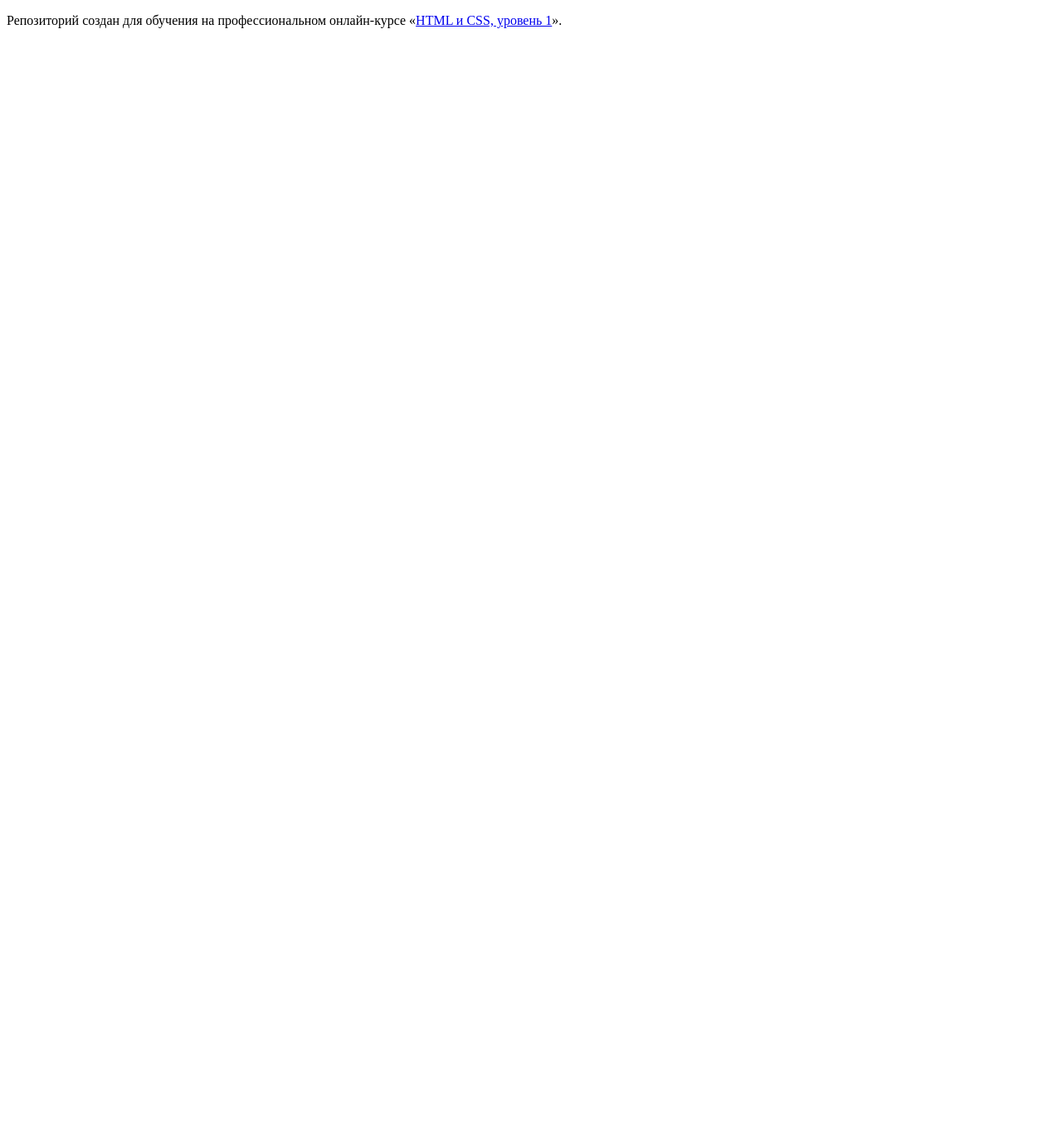
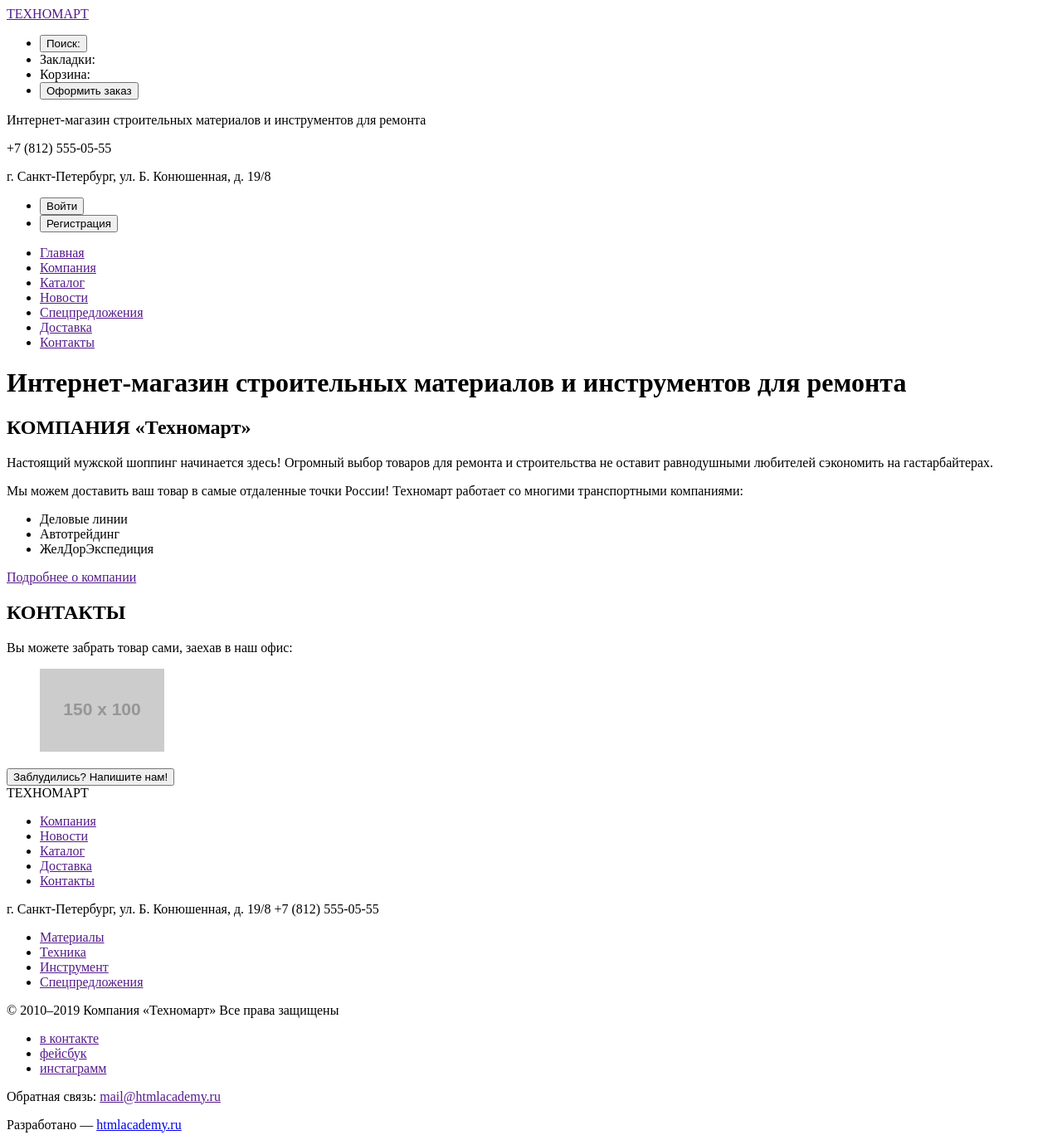
Before and after one commit to alscode2019/856931-technomart-26, a plain HTML site: page index.html in a window 1280 px wide. Shown: the whole page at 83% size. Before the commit the page ends 800 px from the top, so only its background shows below. Drawn offline with Linux system fonts and the light colour scheme; placeholder pictures from the web are drawn by us.

Commit message:
Семантическая разметка index.html

```diff
--- a/index.html
+++ b/index.html
@@ -5,8 +5,84 @@
     <title>HTML Academy: Техномарт</title>
   </head>
   <body>
-
-    <p>Репозиторий создан для обучения на профессиональном онлайн‑курсе «<a href="https://htmlacademy.ru/intensive/htmlcss">HTML и CSS, уровень 1</a>».</p>
-
+<header>
+   <div><a href="">ТЕХНОМАРТ</a></div>
+    <ul>
+       <li><button>Поиск:</button></li>
+        <li>Закладки:</li>
+        <li>Корзина:</li>
+        <li><button>Оформить заказ</button></li>
+        </ul>
+    <p>Интернет-магазин строительных материалов и инструментов для ремонта</p>
+    <p>+7 (812) 555-05-55</p>
+    <p>г. Санкт-Петербург, ул. Б. Конюшенная, д. 19/8</p>
+    <!--Здесь будет поле формы -->
+    <ul>
+       <li><button>Войти</button></li>
+       <li><button>Регистрация</button></li>
+    </ul>
+    <nav>
+        <ul>
+           <li><a href="">Главная</a></li>
+           <li><a href="">Компания</a></li>
+           <li><a href="">Каталог</a></li>
+           <li><a href="">Новости</a></li>
+           <li><a href="">Спецпредложения</a></li>
+           <li><a href="">Доставка</a></li>
+           <li><a href="">Контакты</a></li>
+           </ul>
+    </nav>
+    </header>
+<main>
+   <h1>
+   Интернет-магазин строительных материалов и инструментов для ремонта
+   </h1>
+    <section>
+       <h2>КОМПАНИЯ «Техномарт»</h2>
+        <p>Настоящий мужской шоппинг начинается здесь! Огромный выбор товаров для ремонта и строительства не оставит равнодушными любителей сэкономить на гастарбайтерах.</p> <p>Мы можем доставить ваш товар в самые отдаленные точки России! Техномарт работает со многими транспортными компаниями:</p>   <ul>
+            <li>Деловые линии</li>
+          	<li>Автотрейдинг</li>
+          	<li>ЖелДорЭкспедиция</li>
+        </ul>
+        <a href="">Подробнее о компании</a>
+        </section>
+    <section>
+       <h2>КОНТАКТЫ</h2>
+        <p>Вы можете забрать товар сами,  заехав в наш офис:</p>
+        <figure>
+            <img src="https://via.placeholder.com/150x100" alt="">
+        </figure>
+        <button>Заблудились? Напишите нам!</button>
+        </section>
+</main>
+<footer>
+   <section>
+       <div>ТЕХНОМАРТ</div>
+        <ul>
+           <li><a href="">Компания</a></li>
+           <li><a href="">Новости</a></li>
+           <li><a href="">Каталог</a></li>
+           <li><a href="">Доставка</a></li>
+           <li><a href="">Контакты</a></li>
+           </ul>
+        <p>г. Санкт-Петербург, ул. Б. Конюшенная, д. 19/8 +7 (812) 555-05-55</p>
+        <ul>
+           <li><a href="">Материалы</a></li>
+           <li><a href="">Техника</a></li>
+           <li><a href="">Инструмент</a></li>
+           <li><a href="">Спецпредложения</a></li>
+        </ul>
+   </section>
+    <section>
+        <p>© 2010–2019 Компания «Техномарт» Все права защищены</p>
+        <ul><li><a href="">в контакте</a></li>
+            <li><a href="">фейсбук</a></li>
+            <li><a href="">инстаграмм</a></li>
+        </ul>
+        <p>Обратная связь: <a href="">mail@htmlacademy.ru</a>
+        </p>
+        <p>Разработано — <a href="https://htmlacademy.ru">htmlacademy.ru</a></p>
+    </section>
+    </footer>
   </body>
 </html>
```
